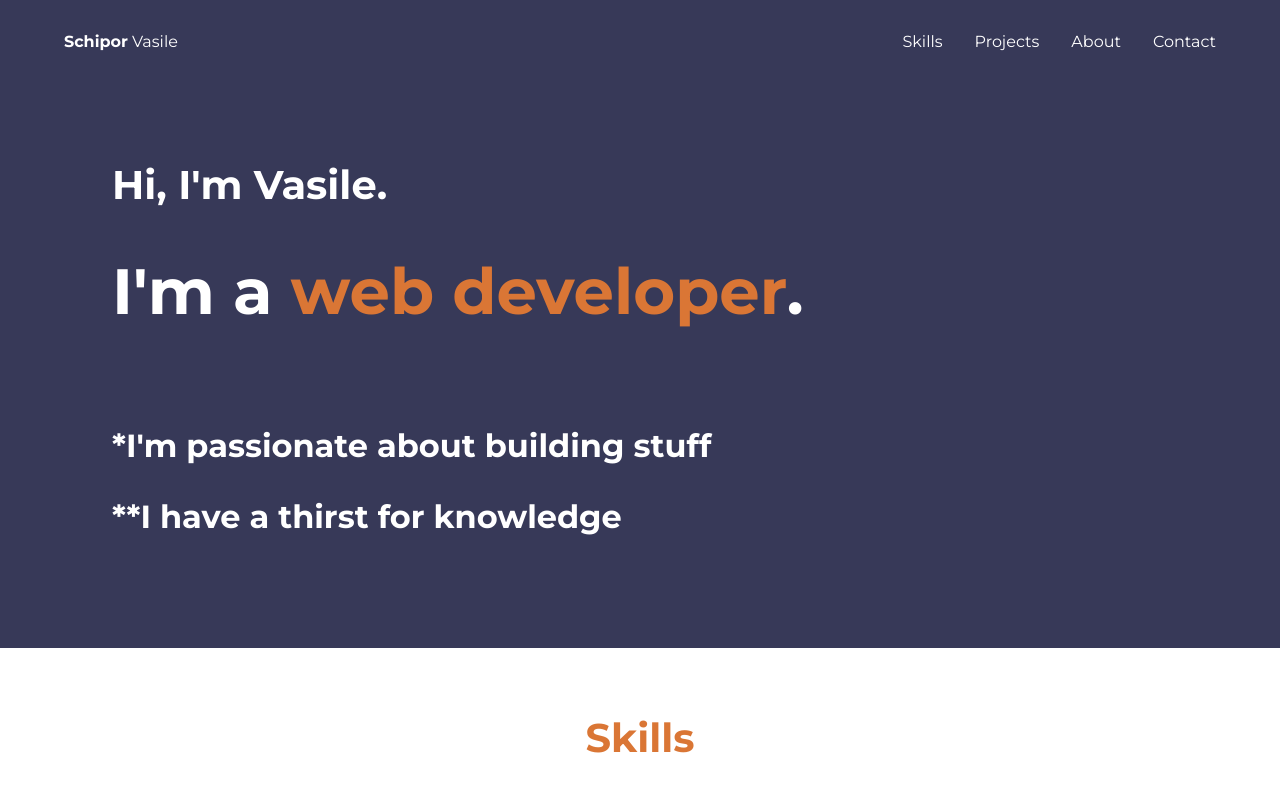
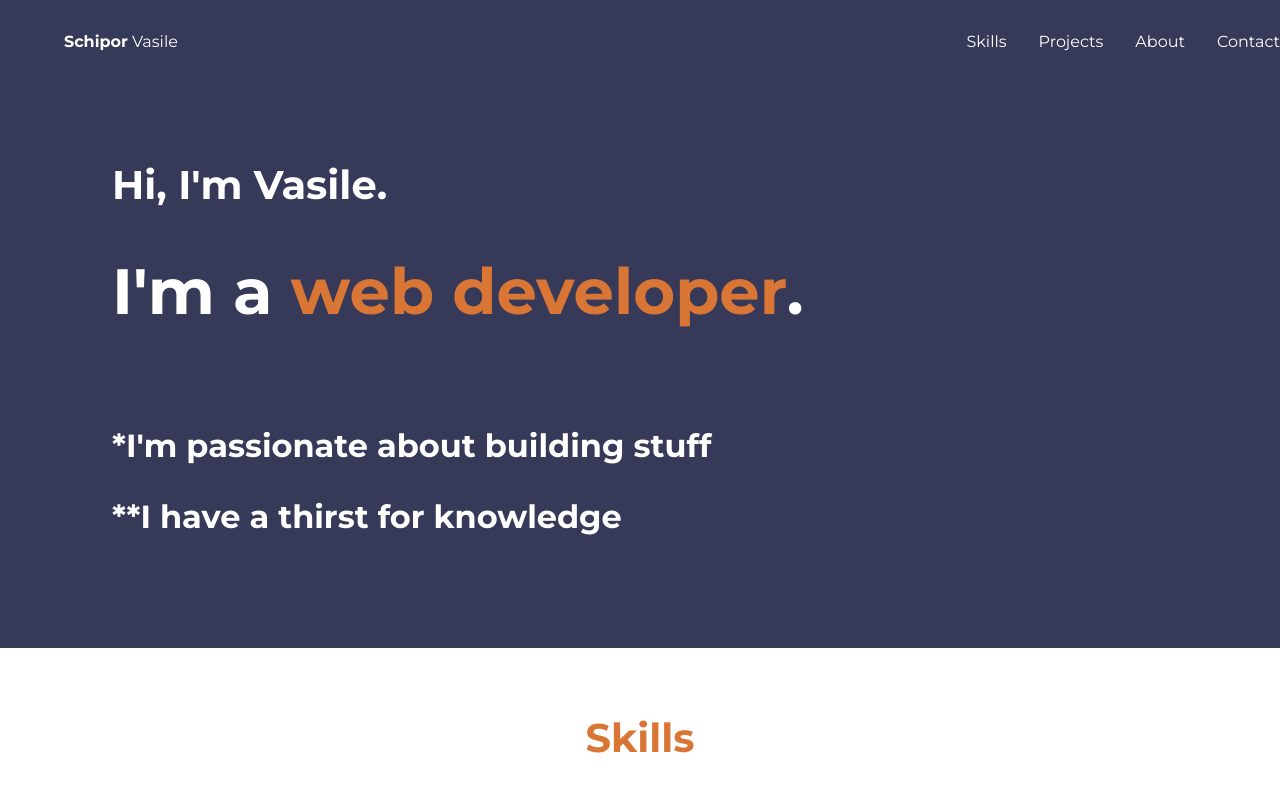
Before and after one commit to Utakato/Portfolio, a React (Create React App) app in the folder client/: page / in a window 1280 px wide. Shown: the top 800 px of the page. Built offline with nearby package versions, Linux system fonts and the light colour scheme.

Commit message:
Fix bigger screen size header width

```diff
--- a/client/src/components/Header/style.css
+++ b/client/src/components/Header/style.css
@@ -33,6 +33,12 @@ nav {
     color: var(--orange);
 }
 
+@media screen and (min-width:1250px) {
+    header {
+        width: 95vw;
+    }
+}
+
 
 @media screen and (max-width:482px) {
     header {
```
